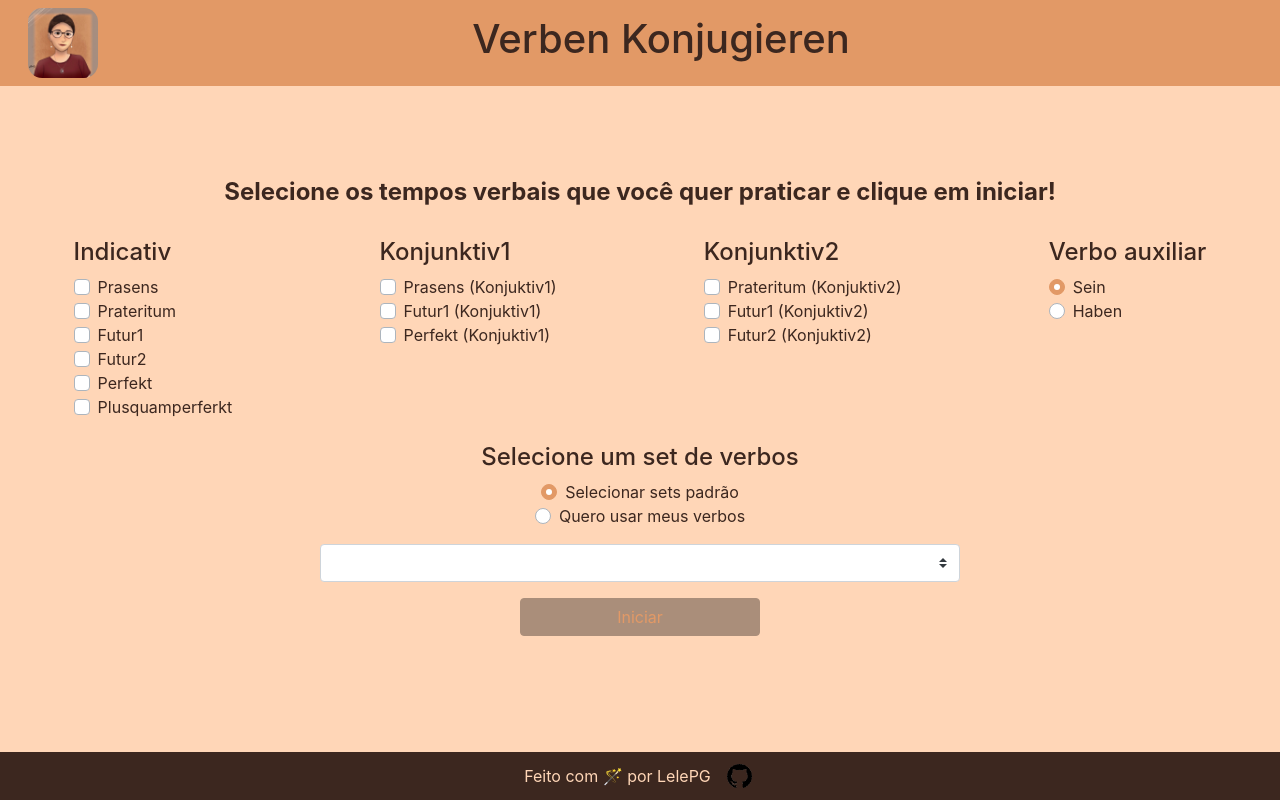
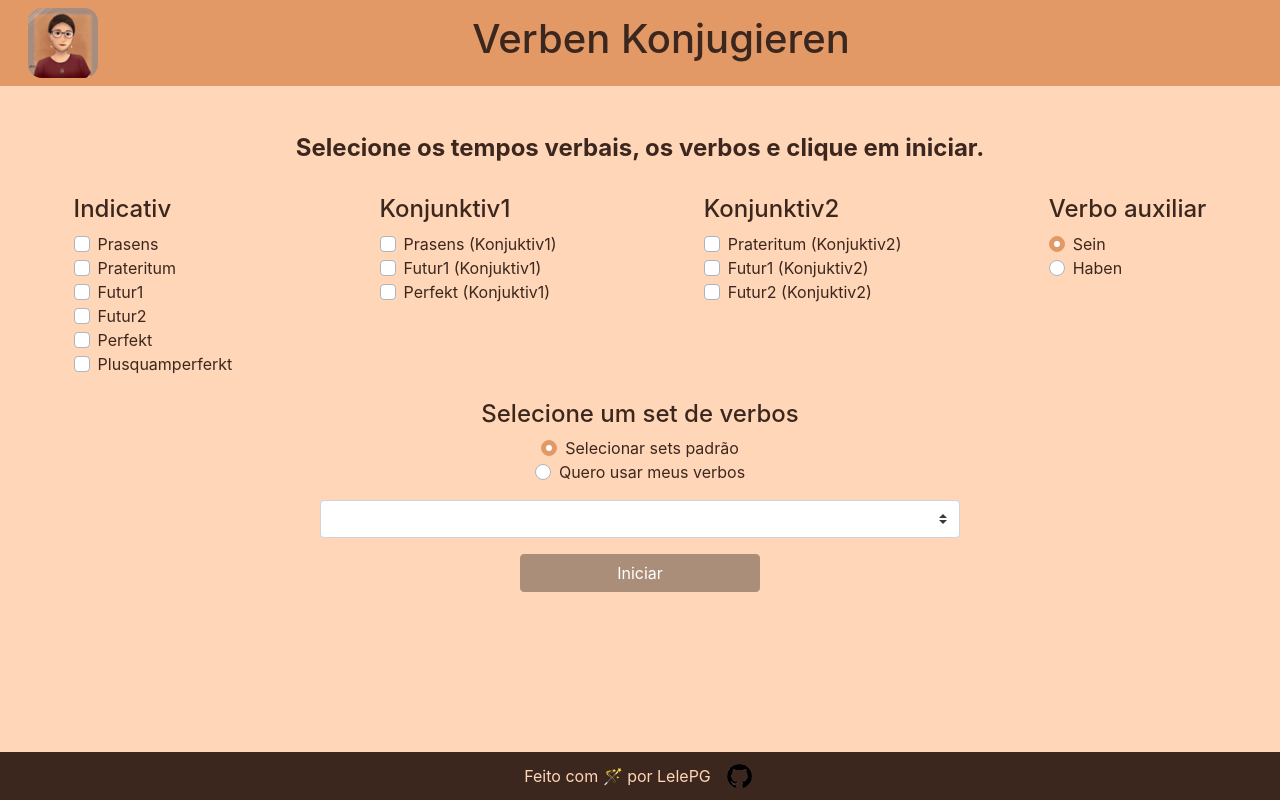
Before and after one commit to LelePG/verben-konjugieren, a Vue app: page / in a window 1280 px wide. Built offline with nearby package versions, Linux system fonts and the light colour scheme.

Commit message:
melhorias no alinhamento dos itens na interface

```diff
--- a/src/App.vue
+++ b/src/App.vue
@@ -1,8 +1,8 @@
 <template>
-	<main class="bg-light d-flex justify-content-between flex-column m-0 p-0 h-100vh relative">
+	<main class="bg-light d-flex flex-column m-0 p-0 ">
 		<header class="d-flex flex-nowrap align-items-center bg-primary p-2">
 			<Me></Me>
-			<h1 class="text-center flex-grow-1 text-dark pr-5">Verben Konjugieren</h1>
+			<h1 class="text-center flex-grow-1 text-dark pr-5 float-top w-100">Verben Konjugieren</h1>
 		</header>
 		<router-view />
 		<FooterVue>
--- a/src/components/Conjugations.vue
+++ b/src/components/Conjugations.vue
@@ -3,7 +3,7 @@
 		<div class="text-dark d-inline-flex w-100 justify-content-between align-items-center">
 			<h5 class="m-0">{{ verb.name }} - {{ verb.translation }}</h5>
 			<svg xmlns="http://www.w3.org/2000/svg" class="icon icon-tabler icon-tabler-bulb d-float float-right ml-1"
-				width="25" height="25" viewBox="0 0 24 24" stroke-width="1.5" stroke="white"
+				width="25" height="25" viewBox="0 0 24 24" stroke-width="1.5" stroke="black"
 				fill="none" stroke-linecap="round" stroke-linejoin="round"
 				@click="showAnswer = !showAnswer">
 				<path stroke="none" d="M0 0h24v24H0z" fill="none" />
--- a/src/components/Footer.vue
+++ b/src/components/Footer.vue
@@ -1,5 +1,5 @@
 <template>
-    <footer class="d-flex align-items-center justify-content-center p-2 bg-dark text-light footer-height">
+    <footer class="d-flex align-items-center justify-content-center p-2 bg-dark text-light footer-height sticky-bottom">
         <span>
             Feito com 🪄 por LelePG
         </span>
--- a/src/components/PlayPage.vue
+++ b/src/components/PlayPage.vue
@@ -1,5 +1,5 @@
 <template>
-	<div class="bg-light ">
+	<div class="bg-light mb-auto">
 		<div class="d-flex flex-column align-items-center text-dark pt-2">
 			<h4 class="text-sm-center">O tempo é {{ currentVerbalTense.text }}</h4>
 			<h5>Pontos: {{ getPoints }}</h5>
--- a/src/components/Start.vue
+++ b/src/components/Start.vue
@@ -1,7 +1,7 @@
 <template>
-	<div class="bg-light pb-5 d-flex flex-column align-items-center text-dark">
+	<div class="bg-light mb-auto mt-4 d-flex flex-column align-items-center text-dark">
 		<h4 class="pt-4 pb-3 text-center font-weight-bolder">
-			Selecione os tempos verbais que você quer praticar e clique em iniciar!
+			Selecione os tempos verbais, os verbos e clique em iniciar.
 		</h4>
 		<b-form class="pa-2 d-flex justify-content-around w-100 ">
 			<b-form-group class="p-2">
@@ -44,7 +44,7 @@
 		</div>
 		<router-link to="/play" event="" @click.native="loadInfo()"
 			class="w-75 mt-3 d-flex justify-content-center text-decoration-none">
-			<b-button class="bg-secondary w-25 start-button">Iniciar </b-button>
+			<b-button class="bg-secondary w-25 text-white start-button">Iniciar </b-button>
 		</router-link>
 	</div>
 </template>
```
